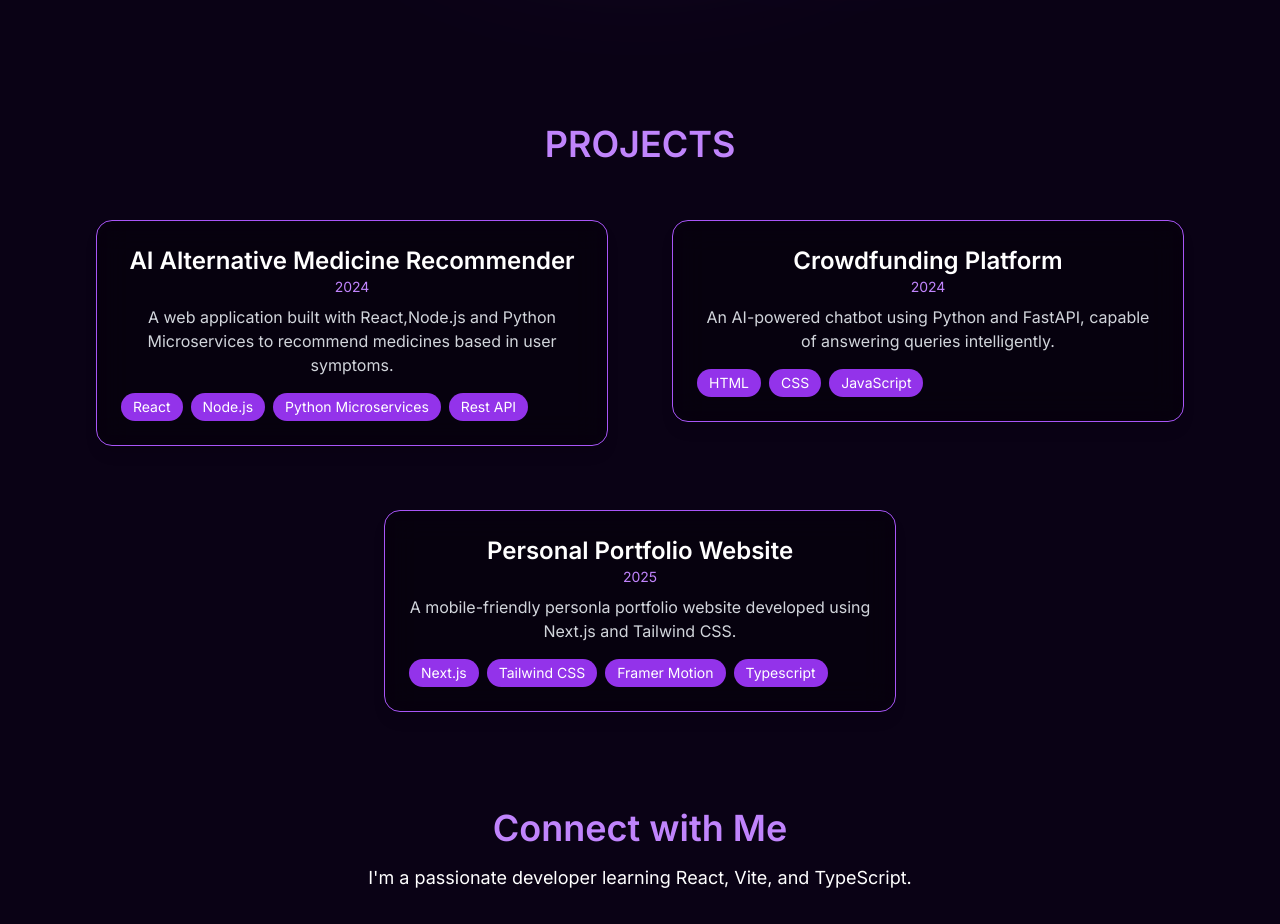
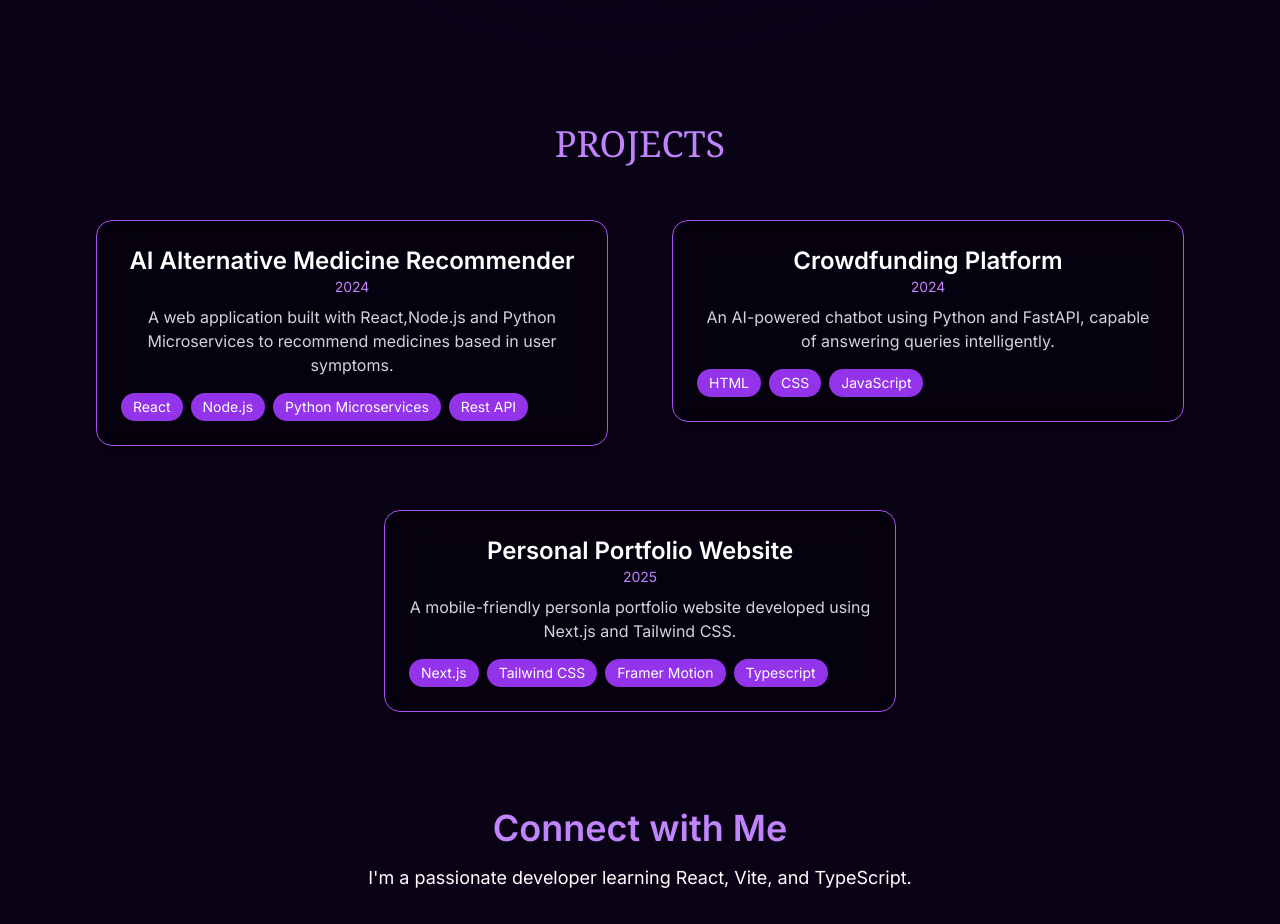
Before and after one commit to Priyanshu-96/Personal-Portfolio, a React (Vite) app in the folder portfolio-vite/: page / in a window 1280 px wide. Shown: the part 1540-2464 px from the top of the page. Built offline with nearby package versions, Linux system fonts and the light colour scheme.

Commit message:
Linked projects to the home page

```diff
--- a/portfolio-vite/src/components/Home.tsx
+++ b/portfolio-vite/src/components/Home.tsx
@@ -21,7 +21,11 @@ const Home = () => {
         >
         ABOUT
         </a>
-          <a href="#Projects" className="text-purple-400 text-sm font-serif hover:text-sky-500 ">PROJECTS</a>
+          <a href="#Projects" className="text-purple-400 text-sm font-serif hover:text-sky-500 "
+          onClick={(e) => {e.preventDefault(); document.querySelector("#projects")?.scrollIntoView({ behavior: "smooth" });
+        }
+        }
+          >PROJECTS</a>
           <a href="#contact" className="text-purple-400 text-sm font-serif  hover:text-sky-500 ">CONTACT</a>
           <a href="https://drive.google.com/file/d/1a43AFbB5WUy_FjvIgHU7QHw7jpXX4-F3/view?usp=sharing" className="text-purple-400 text-sm font-serif  hover:text-sky-500 ">RESUME</a>
         </div>
--- a/portfolio-vite/src/components/Project.tsx
+++ b/portfolio-vite/src/components/Project.tsx
@@ -53,7 +53,7 @@ const ProjectCard = ({ project }: { project: Project }) => {
 const ProjectsSection = () => {
   return (
     <section id="projects" className="text-center py-12">
-      <h2 className="text-4xl font-bold text-purple-400 mb-10">PROJECTS</h2>
+      <h2 className="text-4xl font-serif text-purple-400 mb-10">PROJECTS</h2>
       <div className="flex flex-wrap justify-center gap-8">
         {projects.map((project, index) => (
           <ProjectCard key={index} project={project} />
```
